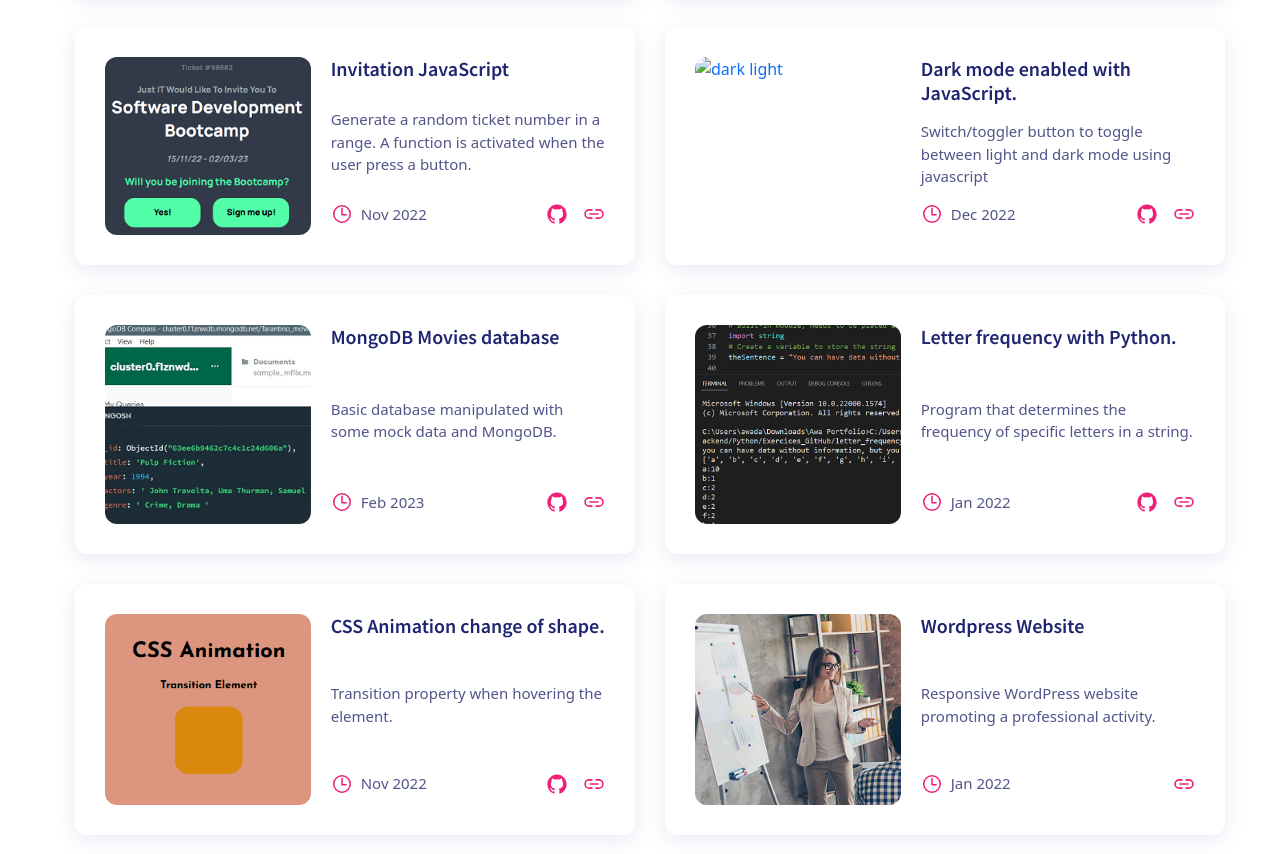
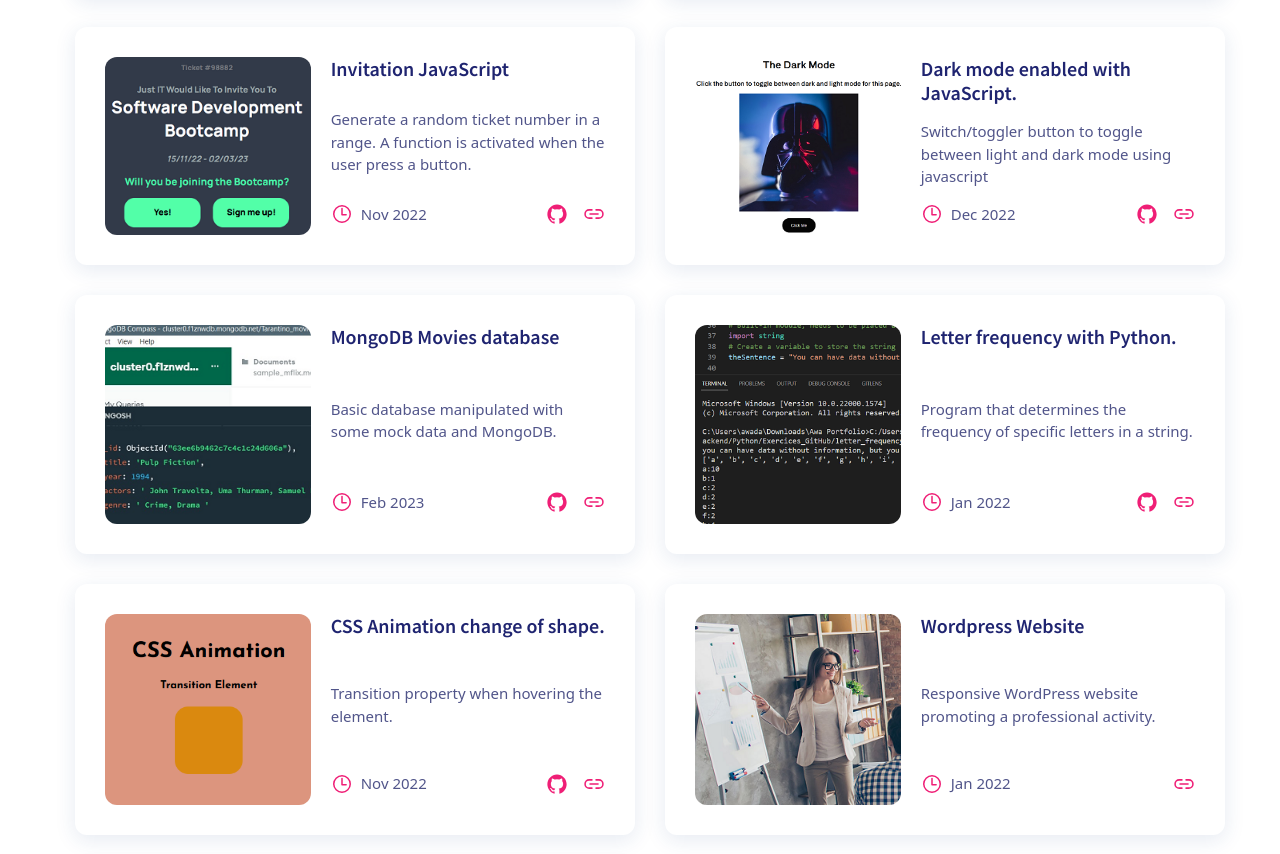
Before and after one commit to AwaDanfa/PortfolioJustIT, a plain HTML site: page index.html in a window 1280 px wide. Shown: the part 3785-4639 px from the top of the page. Drawn offline with nearby package versions, Linux system fonts and the light colour scheme; files whose address does not match are found by name.

Commit message:
modif root file folder

```diff
--- a/index.html
+++ b/index.html
@@ -577,7 +577,7 @@
 
                 <figure class="banner">
                   <a href="https://awadanfa.github.io/JSTheDarkMode/">
-                    <img src="./assets/images/dark_mode.png" width="750" height="350" loading="lazy"
+                    <img src="./dark_mode.png" width="750" height="350" loading="lazy"
                       alt="dark light" class="img-cover">
                   </a>
                 </figure>
```
